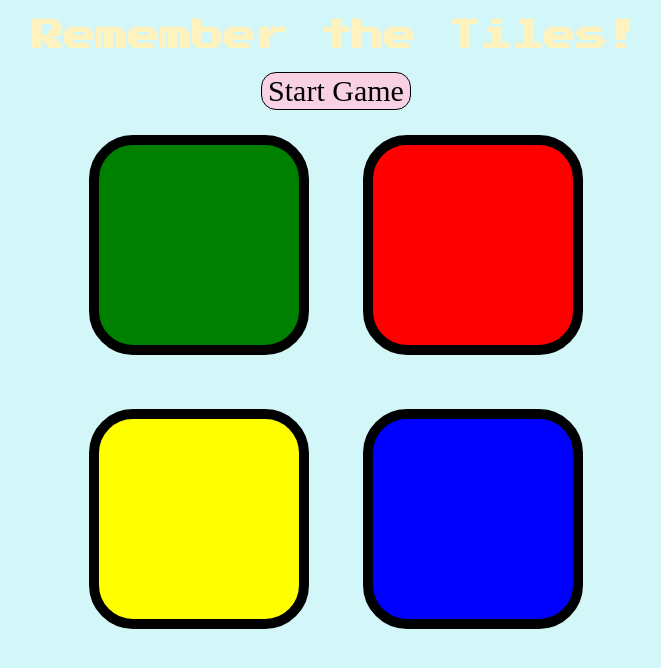
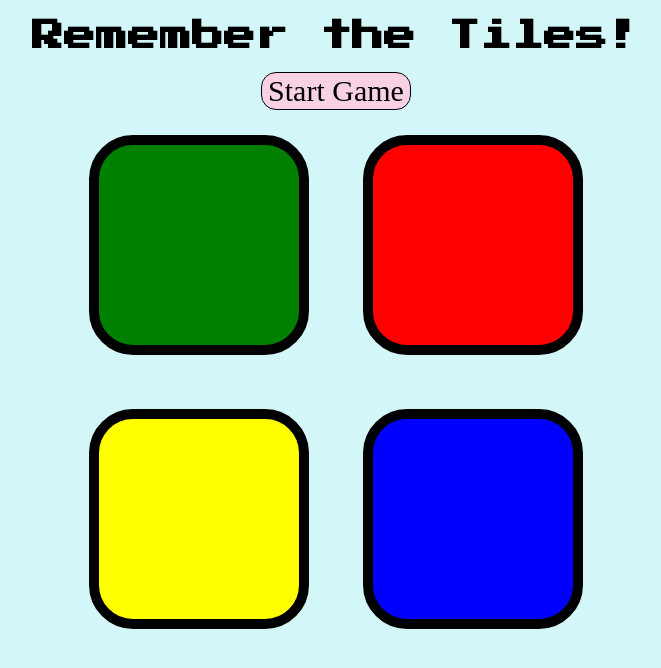
Before and after one commit to Brinda-Iyengar/Memory-Game, a plain HTML site: page index.html in a window 1280 px wide. Shown: the whole page, without its empty margins (304-965 px from the left). Drawn offline with nearby package versions, Linux system fonts and the light colour scheme.

Commit message:
Update style.css

```diff
--- a/style.css
+++ b/style.css
@@ -7,7 +7,7 @@ body {
   font-family: 'Press Start 2P', cursive;
   font-size: 2rem;
   margin:  20px;
-  color: #FEF2BF;
+  color: black;
 }
 
 .container {
```
